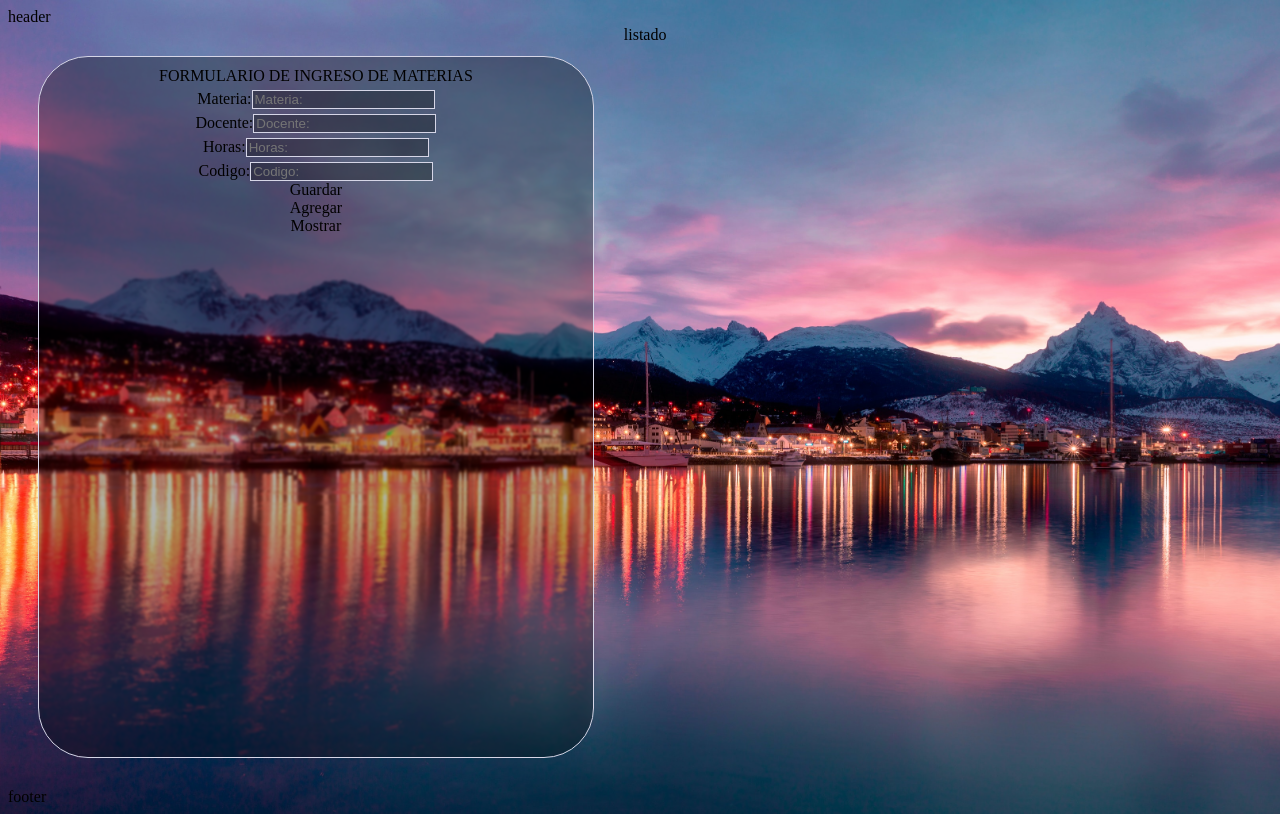
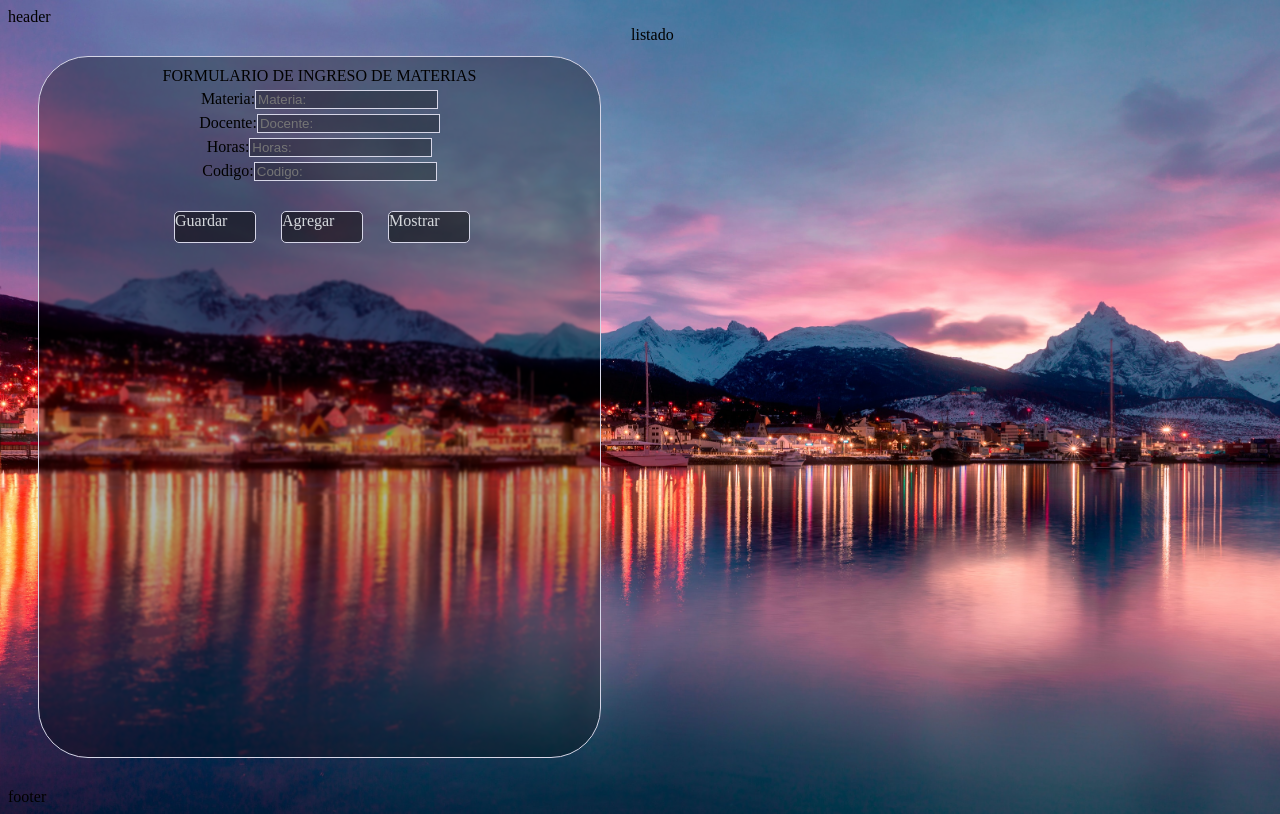
Before and after one commit to anitabananitaa/tp5_react, a React (Create React App) app: page / in a window 1280 px wide. Built offline with nearby package versions, Linux system fonts and the light colour scheme.

Commit message:
Update Formulario.js and styles.css

```diff
--- a/src/componentes/Formulario.js
+++ b/src/componentes/Formulario.js
@@ -21,9 +21,10 @@ export default class Formulario extends React.Component {
           <Input titulo="Docente:" />
           <Input titulo="Horas:" />
         <Input titulo="Codigo:" />
-        <Boton titulo="Guardar"/>
+        <div className="Botones"><Boton titulo="Guardar"/>
         <Boton titulo="Agregar"/>
-        <Boton titulo="Mostrar"/>
+        <Boton titulo="Mostrar"/></div>
+
       </div>
     );
   }
--- a/src/styles.css
+++ b/src/styles.css
@@ -41,3 +41,21 @@ input {
   cursor: text;
   border: 1px solid #d6d6e7;
 }
+
+.Boton{
+	cursor: pointer;
+	background-color: rgba(0, 0, 0, 0.5);
+	border: 1px solid #d6d6e7;
+	border-radius: 5px;
+	height: 30px;
+	width: 80px ;
+	color: #D5D8DC;
+	margin-right: 10px;
+	margin-left: 15px;
+}
+
+.Botones{
+  display: flex;
+  flex-direction: row;
+  margin-top: 30px;
+}
```
